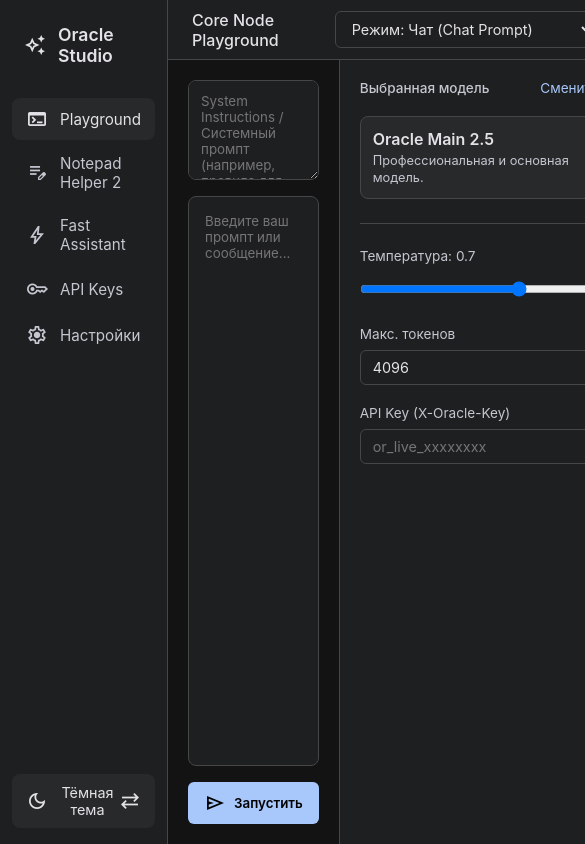
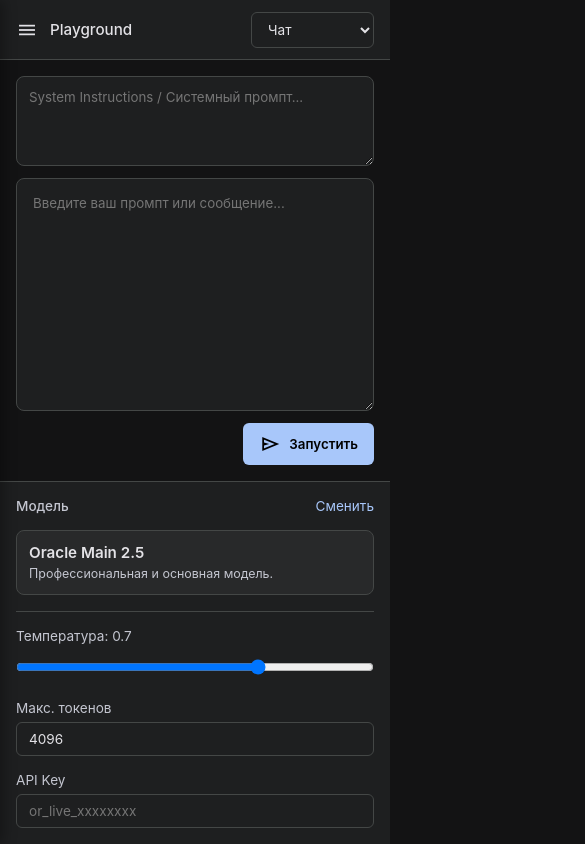
Before and after one commit to oracle-ai-pro/oracle-studio, a plain HTML site: page index.html in a window 390 px wide. Shown: the top 844 px of the page, 585 px wide, since content can reach past the window. Drawn offline with nearby package versions, Linux system fonts and the light colour scheme.

Commit message:
Improve layout and styles in index.html
Refactor layout and styles for better responsiveness and usability.

```diff
--- a/index.html
+++ b/index.html
@@ -5,11 +5,9 @@
   <meta name="viewport" content="width=device-width, initial-scale=1.0">
   <title>Oracle Studio — Core Node Playground</title>
 
-  <!-- Material Symbols Outlined -->
   <link rel="stylesheet" href="https://fonts.googleapis.com/css2?family=Material+Symbols+Outlined:opsz,wght,FILL,GRAD@24,400,0,0" />
 
   <style>
-    /* ------------------- CSS-переменные для Тем ------------------- */
     :root[data-theme="dark"] {
       --bg-primary: #131314;
       --bg-secondary: #1e1f20;
@@ -46,7 +44,7 @@
       color: var(--text-primary);
       display: flex;
       height: 100vh;
-      overflow: hidden;
+      overflow: hidden; /* Перенос скролла внутрь блоков */
     }
 
     .material-symbols-outlined {
@@ -54,7 +52,7 @@
       vertical-align: middle;
     }
 
-    /* ------------------- Боковая навигация (Left Sidebar) ------------------- */
+    /* ------------------- Боковая навигация ------------------- */
     .sidebar {
       width: 240px;
       background-color: var(--bg-secondary);
@@ -63,7 +61,8 @@
       flex-direction: column;
       justify-content: space-between;
       padding: 16px 12px;
-      transition: background-color 0.3s, border-color 0.3s;
+      transition: transform 0.3s ease, background-color 0.3s;
+      z-index: 100;
     }
 
     .brand {
@@ -122,21 +121,37 @@
       display: flex;
       flex-direction: column;
       height: 100vh;
+      overflow: hidden;
     }
 
     .header {
-      height: 60px;
+      min-height: 60px;
       border-bottom: 1px solid var(--border-color);
       display: flex;
       align-items: center;
       justify-content: space-between;
-      padding: 0 24px;
+      padding: 0 16px;
       background-color: var(--bg-secondary);
+      gap: 12px;
+    }
+
+    .header-left {
+      display: flex;
+      align-items: center;
+      gap: 12px;
+    }
+
+    .menu-toggle-btn {
+      display: none;
+      background: none;
+      border: none;
+      color: var(--text-primary);
+      cursor: pointer;
     }
 
     .header-controls {
       display: flex;
-      gap: 16px;
+      gap: 12px;
       align-items: center;
     }
 
@@ -147,25 +162,27 @@
       padding: 8px 12px;
       border-radius: 6px;
       outline: none;
-      font-size: 0.9rem;
+      font-size: 0.85rem;
     }
 
     .playground-grid {
       display: flex;
       flex: 1;
-      overflow: hidden;
+      overflow-y: auto; /* Добавили вертиальный скролл при нехватке места */
     }
 
     .editor-area {
       flex: 1;
       display: flex;
       flex-direction: column;
-      padding: 20px;
-      gap: 16px;
+      padding: 16px;
+      gap: 12px;
+      min-width: 300px;
+      overflow-y: auto;
     }
 
     .system-instructions {
-      height: 100px;
+      min-height: 90px;
       width: 100%;
       background-color: var(--bg-secondary);
       border: 1px solid var(--border-color);
@@ -176,6 +193,7 @@
     }
 
     .prompt-canvas {
+      min-height: 200px;
       flex: 1;
       width: 100%;
       background-color: var(--bg-secondary);
@@ -183,18 +201,19 @@
       border-radius: 8px;
       padding: 16px;
       color: var(--text-primary);
-      resize: none;
+      resize: vertical;
     }
 
-    /* ------------------- Правая панель настроек ------------------- */
+    /* ------------------- Правая панель ------------------- */
     .settings-panel {
       width: 280px;
       background-color: var(--bg-secondary);
       border-left: 1px solid var(--border-color);
-      padding: 20px;
+      padding: 16px;
       display: flex;
       flex-direction: column;
-      gap: 20px;
+      gap: 16px;
+      overflow-y: auto; /* Разрешаем скролл параметров */
     }
 
     .model-card-widget {
@@ -213,7 +232,7 @@
     .setting-group {
       display: flex;
       flex-direction: column;
-      gap: 8px;
+      gap: 6px;
     }
 
     .setting-group label {
@@ -239,12 +258,41 @@
     .btn-primary:hover {
       background-color: var(--accent-hover);
     }
+
+    /* ------------------- Адаптив для планшетов и телефонов ------------------- */
+    @media (max-width: 850px) {
+      .menu-toggle-btn {
+        display: block;
+      }
+
+      .sidebar {
+        position: fixed;
+        left: -240px;
+        top: 0;
+        bottom: 0;
+        box-shadow: 4px 0 12px rgba(0,0,0,0.3);
+      }
+
+      .sidebar.open {
+        transform: translateX(240px);
+      }
+
+      .playground-grid {
+        flex-direction: column;
+      }
+
+      .settings-panel {
+        width: 100%;
+        border-left: none;
+        border-top: 1px solid var(--border-color);
+      }
+    }
   </style>
 </head>
 <body>
 
   <!-- Боковое меню -->
-  <aside class="sidebar">
+  <aside class="sidebar" id="sidebar">
     <div>
       <div class="brand">
         <span class="material-symbols-outlined">auto_awesome</span>
@@ -275,7 +323,6 @@
       </ul>
     </div>
 
-    <!-- Переключатель светлой / тёмной темы -->
     <button class="theme-toggle" id="themeToggleBtn">
       <span style="display: flex; align-items: center; gap: 8px;">
         <span class="material-symbols-outlined" id="themeIcon">dark_mode</span>
@@ -287,24 +334,26 @@
 
   <!-- Главный контент -->
   <main class="main-content">
-    <!-- Шапка Playground -->
     <header class="header">
-      <div style="font-weight: 500;">Core Node Playground</div>
+      <div class="header-left">
+        <button class="menu-toggle-btn" id="menuToggleBtn">
+          <span class="material-symbols-outlined">menu</span>
+        </button>
+        <div style="font-weight: 500; font-size: 0.95rem;">Playground</div>
+      </div>
 
       <div class="header-controls">
-        <!-- Выбор способа общения -->
         <select id="chatModeSelect">
-          <option value="chat">Режим: Чат (Chat Prompt)</option>
-          <option value="freeform">Режим: Свободный (Freeform)</option>
-          <option value="structured">Режим: Структурированный</option>
+          <option value="chat">Чат</option>
+          <option value="freeform">Свободный</option>
+          <option value="structured">Структура</option>
         </select>
       </div>
     </header>
 
-    <!-- Рабочая область -->
     <div class="playground-grid">
       <div class="editor-area">
-        <textarea class="system-instructions" placeholder="System Instructions / Системный промпт (например, правила для Оракула)..."></textarea>
+        <textarea class="system-instructions" placeholder="System Instructions / Системный промпт..."></textarea>
         <textarea class="prompt-canvas" placeholder="Введите ваш промпт или сообщение..."></textarea>
         <button class="btn-primary" id="runBtn" style="align-self: flex-end;">
           <span class="material-symbols-outlined">send</span>
@@ -312,22 +361,20 @@
         </button>
       </div>
 
-      <!-- Правая панель настроек -->
       <aside class="settings-panel">
         <div style="display: flex; justify-content: space-between; align-items: center;">
-          <span style="font-size: 0.85rem; color: var(--text-secondary); font-weight: 500;">Выбранная модель</span>
+          <span style="font-size: 0.85rem; color: var(--text-secondary); font-weight: 500;">Модель</span>
           <a href="models/select-model.html" style="color: var(--accent-color); font-size: 0.85rem; text-decoration: none;">Сменить</a>
         </div>
 
-        <!-- Карточка активной модели со ссылкой в каталог -->
         <a href="models/select-model.html" style="text-decoration: none; color: inherit;">
           <div class="model-card-widget">
-            <div id="activeModelName" style="font-weight: 600; font-size: 1rem; margin-bottom: 4px;">Oracle Main 2.5</div>
-            <div id="activeModelDesc" style="font-size: 0.8rem; color: var(--text-secondary); line-height: 1.3;">Профессиональная и основная модель</div>
+            <div id="activeModelName" style="font-weight: 600; font-size: 0.95rem; margin-bottom: 4px;">Oracle Main 2.5</div>
+            <div id="activeModelDesc" style="font-size: 0.78rem; color: var(--text-secondary); line-height: 1.3;">Профессиональная модель</div>
           </div>
         </a>
 
-        <hr style="border: 0; border-top: 1px solid var(--border-color); margin: 4px 0;">
+        <hr style="border: 0; border-top: 1px solid var(--border-color);">
 
         <div class="setting-group">
           <label for="temp">Температура: <span id="tempVal">0.7</span></label>
@@ -340,18 +387,31 @@
         </div>
 
         <div class="setting-group">
-          <label for="apiKey">API Key (X-Oracle-Key)</label>
+          <label for="apiKey">API Key</label>
           <input type="password" id="apiKey" placeholder="or_live_xxxxxxxx">
         </div>
       </aside>
     </div>
   </main>
 
-  <!-- Подключение единого реестра моделей -->
   <script src="models.js"></script>
 
   <script>
-    // --- 1. Логика темы ---
+    // 1. Мобильное меню
+    const menuToggleBtn = document.getElementById('menuToggleBtn');
+    const sidebar = document.getElementById('sidebar');
+
+    menuToggleBtn.addEventListener('click', () => {
+      sidebar.classList.toggle('open');
+    });
+
+    document.querySelector('.main-content').addEventListener('click', (e) => {
+      if (!e.target.closest('#menuToggleBtn')) {
+        sidebar.classList.remove('open');
+      }
+    });
+
+    // 2. Логика темы
     const themeToggleBtn = document.getElementById('themeToggleBtn');
     const themeIcon = document.getElementById('themeIcon');
     const themeLabel = document.getElementById('themeLabel');
@@ -373,7 +433,7 @@
       themeLabel.textContent = theme === 'dark' ? 'Тёмная тема' : 'Светлая тема';
     }
 
-    // --- 2. Инициализация выбранной модели из models.js ---
+    // 3. Активная модель из models.js
     const currentModel = getSelectedModel();
     document.getElementById('activeModelName').textContent = currentModel.name;
     document.getElementById('activeModelDesc').textContent = currentModel.description;
@@ -385,17 +445,15 @@
       apiKeyInput.value = savedKeys[0].key;
     }
 
-    // Ползунок температуры
     const tempInput = document.getElementById('temp');
     const tempVal = document.getElementById('tempVal');
     tempInput.addEventListener('input', (e) => {
       tempVal.textContent = e.target.value;
     });
 
-    // --- 3. Логика выполнения запроса (Playground Engine) ---
+    // 4. Логика генерации
     const runBtn = document.getElementById('runBtn');
     const promptCanvas = document.querySelector('.prompt-canvas');
-    const systemInstructions = document.querySelector('.system-instructions');
 
     runBtn.addEventListener('click', async () => {
       const promptText = promptCanvas.value.trim();
@@ -406,13 +464,12 @@
 
       runBtn.disabled = true;
       runBtn.style.opacity = "0.7";
-      runBtn.innerHTML = `<span class="material-symbols-outlined">hourglass_top</span> Генерация...`;
+      runBtn.innerHTML = `<span class="material-symbols-outlined">hourglass_top</span> Gener...`;
 
       promptCanvas.value += "\n\n--- [Ответ Core Node] ---\n";
 
-      const mockResponse = `[${currentModel.name}]: Запрос успешно обработан.\n` +
-        `Системные правила приняты. Выбранная модель активна.\n\n` +
-        `Результат выполнения анализа вашего промпта: "Всё готово к тестированию и выпуску!"`;
+      const mockResponse = `[${currentModel.name}]: Запрос обработан.\n\n` +
+        `Ответ системы сформирован. Адаптивный скролл и интерфейс работают стабильно!`;
 
       await streamTextToCanvas(promptCanvas, mockResponse);
 
```
